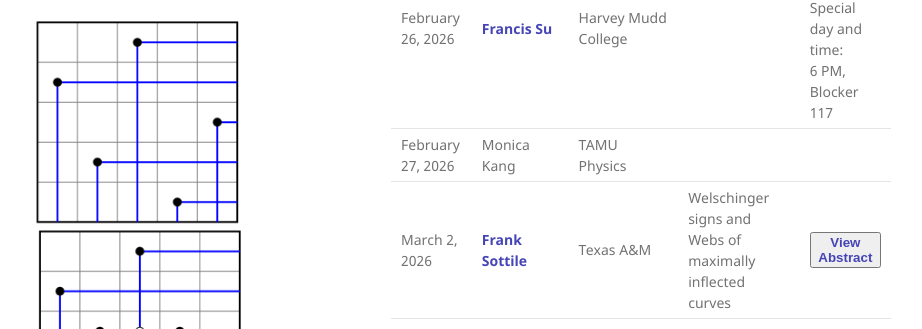
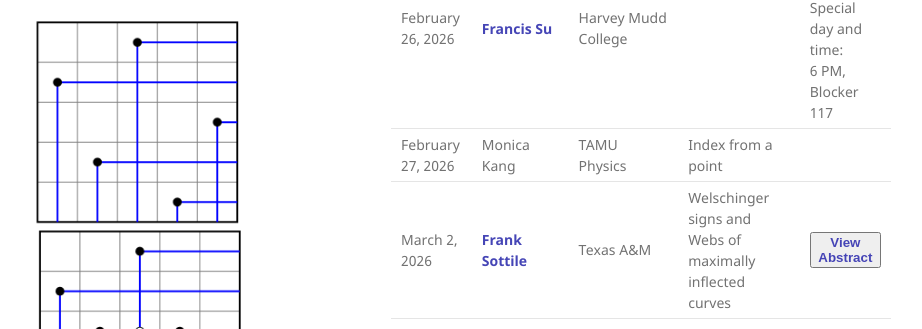
Before and after one commit to tamu-seminar/geometry, a Jekyll site: the page built from index.md, in a window 1280 px wide and 900 px high, scrolled down 982 px. Shown: the part 125-454 px from the top of the window, without its empty margins (179-1101 px from the left). Built offline with Jekyll 4.4.1, drawn with Linux system fonts in a browser that asks for light colours.

Commit message:
Update index.md

```diff
--- a/index.md
+++ b/index.md
@@ -34,7 +34,7 @@ The organizers are [Frank Sottile](https://franksottile.github.io/) and others.
 | February 20, 2026 | | | | |
 | February 23, 2026 |  Jie Xu | Northeastern University | A Series of Rosenberg-Stolz Conjectures |  <button type="button" class="abstract-link" onclick="showAbstract('JieXu')">View Abstract</button>|
 | February 26, 2026 | [Francis Su](https://www.francissu.com/) | Harvey Mudd College | | [Geller Lecture](https://sites.google.com/tamu.edu/geller-lecture-2026/home) <br><br> Special day and time: <br> 6 PM, Blocker 117 |
-| February 27, 2026 | Monica Kang| TAMU Physics| | |
+| February 27, 2026 | Monica Kang| TAMU Physics|Index from a point | |
 | March 2, 2026 |  [Frank Sottile](https://franksottile.github.io/) | Texas A&M | Welschinger signs and Webs of maximally inflected curves | <button type="button" class="abstract-link" onclick="showAbstract('Sottile2')">View Abstract</button> |
 | March 6, 2026 | | | | |
 | March 9, 2026 | | Spring Break | | |
```
